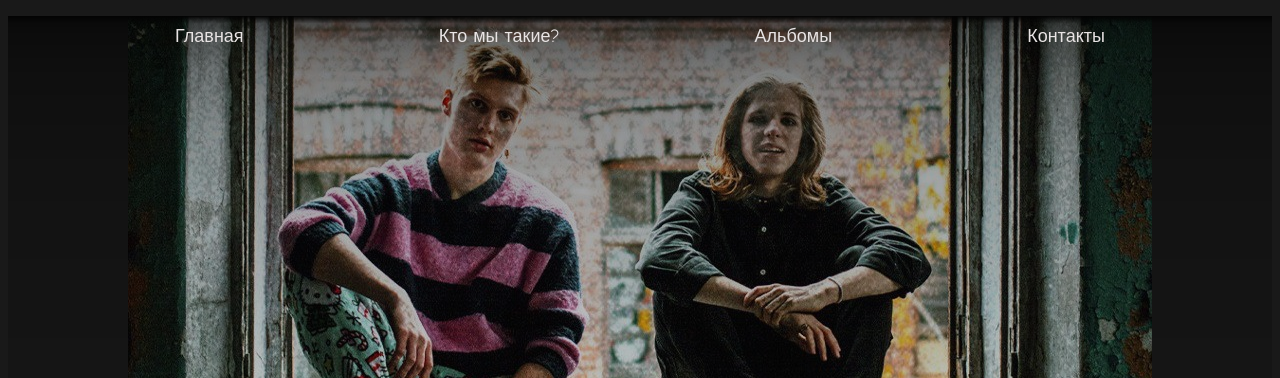
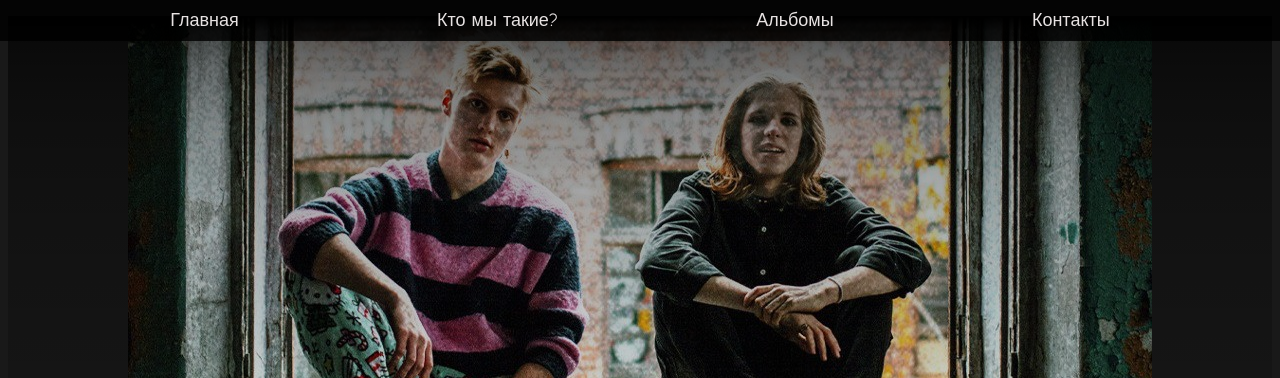
Before and after one commit to EllaSlep/web_y25, a plain HTML site: page index.html in a window 1280 px wide. Shown: the top 378 px of the page. Drawn offline with Linux system fonts and the light colour scheme.

Commit message:
fixed menu

```diff
--- a/index.html
+++ b/index.html
@@ -10,14 +10,14 @@
     <header>
     </header>
     <main>
-        <section>
+        <section class="Main">
             <p id="Main"></p>
-            <nav>
-                    <a class="Nav" href="#Main">Главная</a>
-                    <a class="Nav" href="#Who">Кто мы такие?</a>
-                    <a class="Nav" href="#Albums">Альбомы</a>
-                    <a class="Nav" href="#Contacts">Контакты</a>
-            </nav>
+            <div class="Nav">
+                    <a href="#Main">Главная</a>
+                    <a href="#Who">Кто мы такие?</a>
+                    <a href="#Albums">Альбомы</a>
+                    <a href="#Contacts">Контакты</a>
+            </div>
             <div class="Logo">
                 <img style="vertical-align: middle" src="3.svg" width="50" height="50" alt="Лого">
                 <span style="vertical-align: middle">No Matter</span>
--- a/outlines.css
+++ b/outlines.css
@@ -1,3 +1,6 @@
+html{
+    scroll-behavior: smooth;
+}
 h4, p, cite, pre{
     color: snow;
     font-family: GillSans, 'Comfortaa', 'Comic Sans MS', 'Arial', serif;
@@ -6,6 +9,10 @@ h4, p, cite, pre{
 
 #Albums, #Who, #Contacts{
     border: 1px solid snow;
+    scroll-margin-top: 1em;
+}
+#Main{
+    scroll-margin-top: 1em;
 }
 
 h1{
@@ -18,20 +25,29 @@ span{
     font-family: GillSans, 'Comfortaa', 'Comic Sans MS', 'Arial', serif;
     font-size: 50px;
 }
-nav {
-    background-image: linear-gradient(rgba(0,0,0, 1), 5%, rgba(0,0,0,0.1)), url("1.jpg");
+
+.Main{
+    background-image: linear-gradient(rgba(0,0,0, 1), 10%, rgba(0,0,0,0.1)), url("1.jpg");
     background-position: center;
     background-attachment: scroll;
+    height: 450px;
     width: 100%;
-    height: 450px;
+    background-repeat: no-repeat;
+}
+div.Nav {
+    background: rgba(0, 0, 0, 0.9);
     font-size: 16px;
-    background-repeat: no-repeat;
     opacity: 0.9;
+    position: fixed;
+    top: 0;
+    left: 0;
+    width: 100%;
     display: flex;
     flex-flow: row nowrap;
     justify-content: space-evenly;
 
-    & .Nav {
+    & a {
+        overflow: hidden;
         flex-flow: row nowrap;
         text-decoration: none;
         color: snow;
@@ -40,6 +56,11 @@ nav {
         font-size: 18px;
         font-family: 'Comfortaa', 'Comic Sans MS', 'Arial', serif;
     }
+
+    & a:hover{
+        color: deeppink;
+        text-decoration: underline deeppink;
+    }
 }
 
 .Logo {
@@ -47,7 +68,7 @@ nav {
     position: absolute;
     display: flex;
     justify-content: center;
-    margin-top: -50px;
+    margin-top: 400px;
     width: fit-content;
     height: fit-content;
     border-radius: 10px;
```
